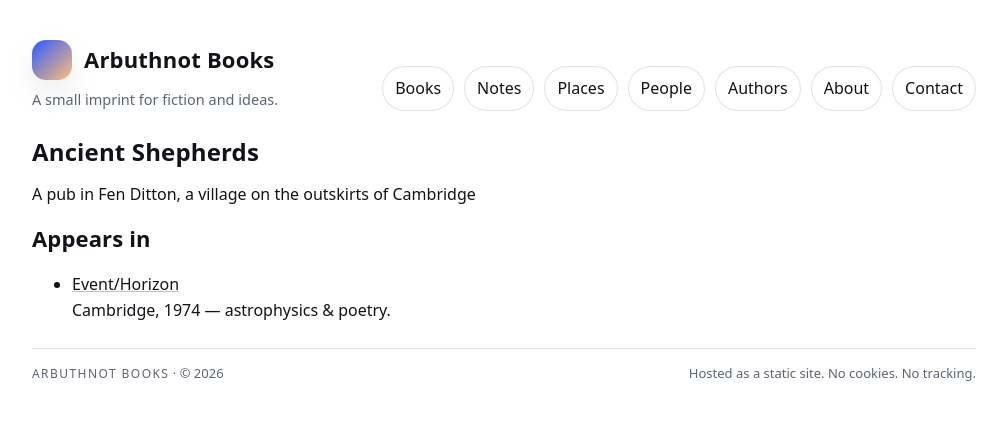
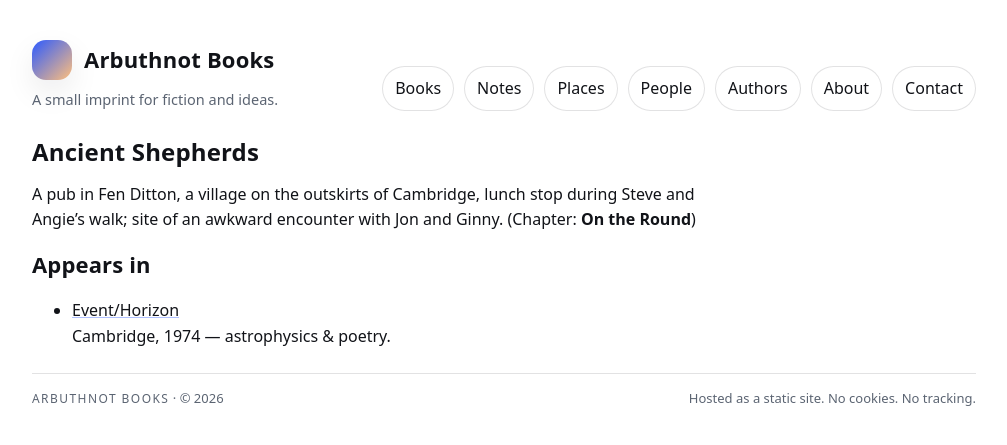
Before and after one commit to eamonnvi/Arbuthnot-Books, a Jekyll site: the page built from _places/ancient_shepherds.md, in a window 1280 px wide. Shown: the top 445 px of the page, without its empty margins (136-1143 px from the left). Built offline with Jekyll 4.4.1, drawn with Linux system fonts in a browser that asks for light colours.

```diff
--- a/_places/ancient_shepherds.md
+++ b/_places/ancient_shepherds.md
@@ -4,4 +4,4 @@ title: Ancient Shepherds
 place_id: ancient_shepherds
 ---
 
-A pub in Fen Ditton, a village on the outskirts of Cambridge
+A pub in Fen Ditton, a village on the outskirts of Cambridge, lunch stop during Steve and Angie’s walk; site of an awkward encounter with Jon and Ginny. (Chapter: **On the Round**)
```
Also changed, not shown: _books/event-horizon.md (+1 -0 lines), _places/Festival Theatre, Cambridge.md (+1 -1 lines), _places/ainsworth_street.md (+1 -1 lines), _places/arjuna_wholefoods.md (+1 -1 lines), _places/locomotive_pub_mill_rd.md (added, +8 -0 lines), notes/event-horizon/1974 Cambridge Folk Festival.md (renamed from notes/event-horizon/10th Cambridge Folk Festival.md, +2 -2 lines), assets/images/arjuna-wholefoods-mill-rd.png (added), assets/images/locomotive-pub-mill-rd.jpg (added), 2 other files.
